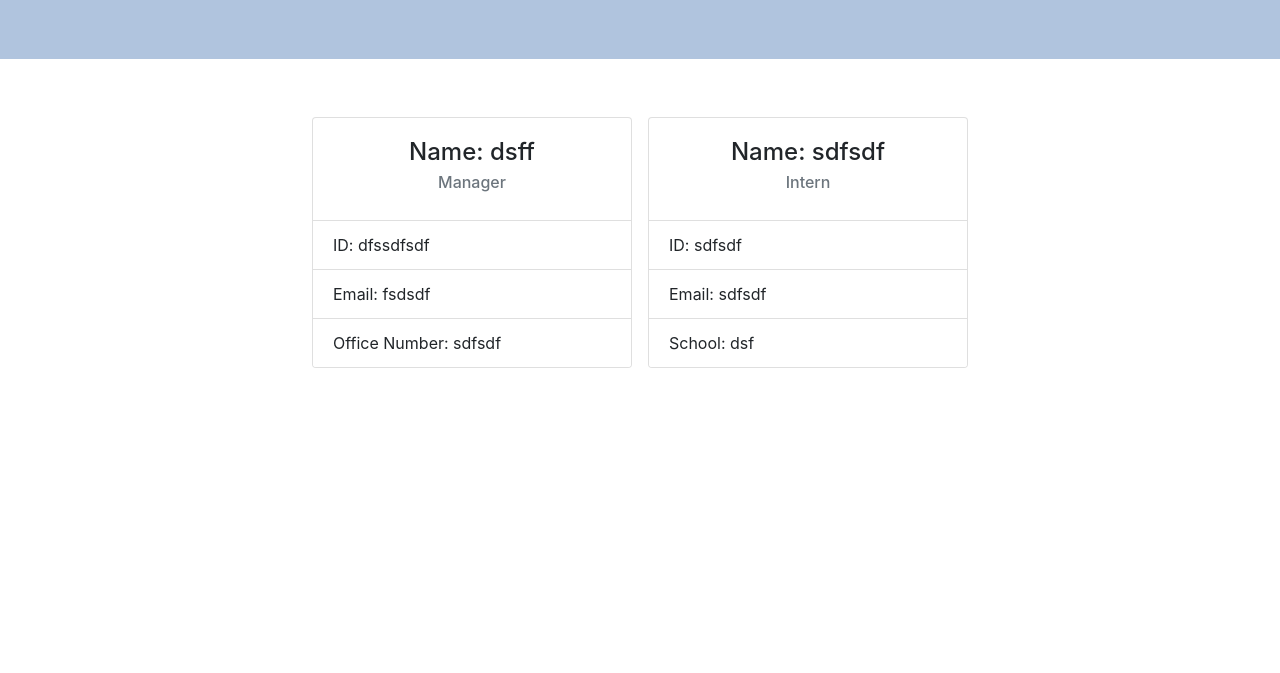
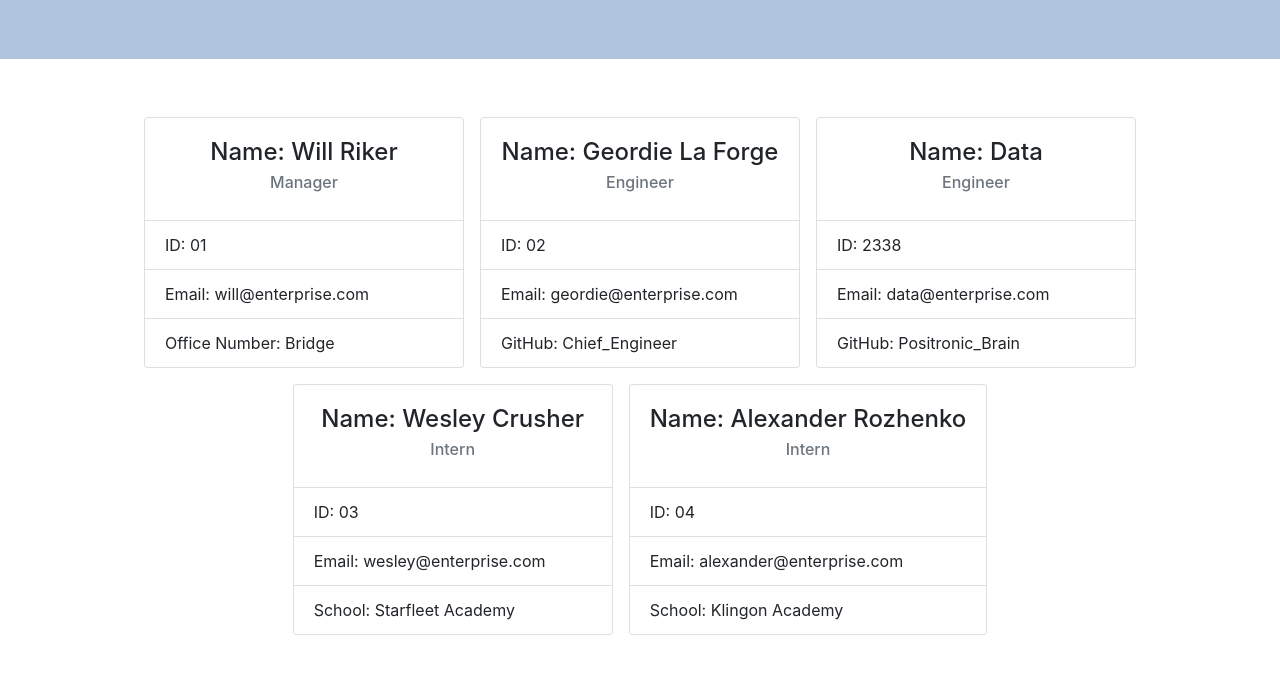
Before and after one commit to mlh19/TeamProfileGenerator, a website: page index.html in a window 1280 px wide. Shown: the part 191-864 px from the top of the page. Before the commit the page ends 800 px from the top, so only its background shows below. Drawn offline with nearby package versions, Linux system fonts and the light colour scheme.

```diff
--- a/index.html
+++ b/index.html
@@ -20,27 +20,63 @@
 
     <div class="card m-2" style="min-width: 20rem;">
         <div class="card-body">
-            <h4 class="card-title">Name: dsff</h5>
+            <h4 class="card-title">Name: Will Riker</h5>
             <h6 class="card-subtitle mb-2 text-muted">Manager</h6>
         </div>
         <ul class="list-group list-group-flush">
-            <li class="list-group-item">ID: dfssdfsdf</li>
-            <li class="list-group-item">Email: fsdsdf</li>
-            <li class="list-group-item">Office Number: sdfsdf</li>
+            <li class="list-group-item">ID: 01</li>
+            <li class="list-group-item">Email: will@enterprise.com</li>
+            <li class="list-group-item">Office Number: Bridge</li>
         </ul>
         </div>
 
 
+    <div class="card m-2" style="min-width: 20rem;">
+        <div class="card-body">
+            <h4 class="card-title">Name: Geordie La Forge</h5>
+            <h6 class="card-subtitle mb-2 text-muted">Engineer</h6>
+        </div>
+        <ul class="list-group list-group-flush">
+            <li class="list-group-item">ID: 02</li>
+            <li class="list-group-item">Email: geordie@enterprise.com</li>
+            <li class="list-group-item">GitHub: Chief_Engineer</li>
+        </ul>
+        </div>
 
     <div class="card m-2" style="min-width: 20rem;">
         <div class="card-body">
-            <h4 class="card-title">Name: sdfsdf</h5>
+            <h4 class="card-title">Name: Data</h5>
+            <h6 class="card-subtitle mb-2 text-muted">Engineer</h6>
+        </div>
+        <ul class="list-group list-group-flush">
+            <li class="list-group-item">ID: 2338</li>
+            <li class="list-group-item">Email: data@enterprise.com</li>
+            <li class="list-group-item">GitHub: Positronic_Brain</li>
+        </ul>
+        </div>
+
+
+    <div class="card m-2" style="min-width: 20rem;">
+        <div class="card-body">
+            <h4 class="card-title">Name: Wesley Crusher</h5>
             <h6 class="card-subtitle mb-2 text-muted">Intern</h6>
         </div>
         <ul class="list-group list-group-flush">
-            <li class="list-group-item">ID: sdfsdf</li>
-            <li class="list-group-item">Email: sdfsdf</li>
-            <li class="list-group-item">School: dsf</li>
+            <li class="list-group-item">ID: 03</li>
+            <li class="list-group-item">Email: wesley@enterprise.com</li>
+            <li class="list-group-item">School: Starfleet Academy</li>
+        </ul>
+        </div>
+
+    <div class="card m-2" style="min-width: 20rem;">
+        <div class="card-body">
+            <h4 class="card-title">Name: Alexander Rozhenko</h5>
+            <h6 class="card-subtitle mb-2 text-muted">Intern</h6>
+        </div>
+        <ul class="list-group list-group-flush">
+            <li class="list-group-item">ID: 04</li>
+            <li class="list-group-item">Email: alexander@enterprise.com</li>
+            <li class="list-group-item">School: Klingon Academy</li>
         </ul>
         </div>
 
```
Also changed, not shown: README.md, assets/images/screenshot.png (added).
